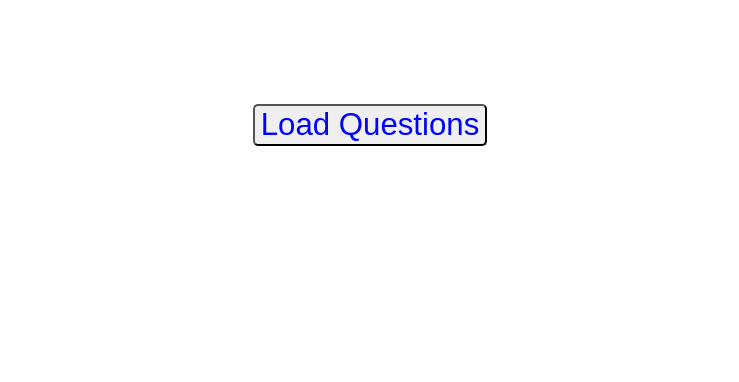
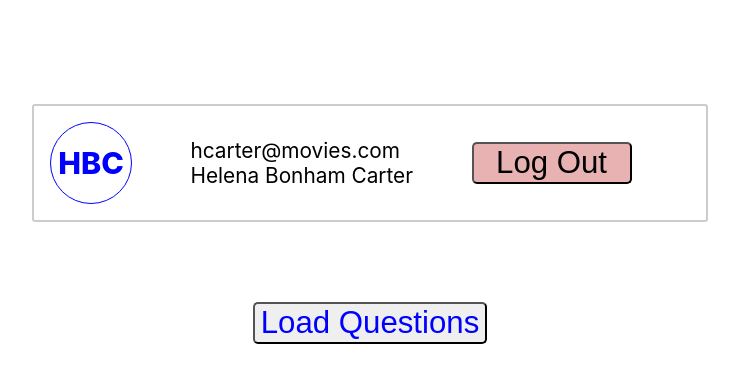
Before and after one commit to Babblesort/thunk-axios-loader, a React (Create React App) app: page / in a window 1280 px wide. Shown: the top 382 px of the page, without its empty margins (270-1009 px from the left). Built offline with nearby package versions, Linux system fonts and the light colour scheme.

Commit message:
add context provider example code

```diff
--- a/src/App.css
+++ b/src/App.css
@@ -27,3 +27,40 @@ button {
 .error-message {
   color: darkred;
 }
+
+.user-info {
+  width: 40rem;
+  margin-bottom: 5rem;
+  padding: 1rem;
+  border: 2px solid #ccc;
+  border-radius: 3px;
+  display: flex;
+  align-items: center;
+  justify-content: space-between;
+}
+
+.circle {
+  height: 80px;
+  width: 80px;
+  border: 1px solid blue;
+  font-size: 1.9rem;
+  font-weight: 800;
+  color: blue;
+  border-radius: 80px;
+  display: flex;
+  align-items: center;
+  justify-content: center;
+}
+
+.login-button {
+  width: 10rem;
+  color: black;
+}
+
+.login-button.logged-in {
+  background-color: rgba(180, 0, 0, 0.3);
+}
+
+.login-button.logged-out {
+  background-color: rgba(0, 180, 0, 0.3);
+}
--- a/src/App.js
+++ b/src/App.js
@@ -1,17 +1,33 @@
-import React from 'react';
+import React, { useState } from 'react';
 import { Provider } from 'react-redux';
 import { createStore, applyMiddleware } from 'redux';
 import thunk from 'redux-thunk';
 import questionsReducer from './reducers/questions-reducer';
 import Questions from './Questions';
+import { AuthContext } from './auth-context';
 import './App.css';
 
 const store = createStore(questionsReducer, applyMiddleware(thunk));
 
 function App() {
+  const user = {
+    name: 'Helena Bonham Carter',
+    id: 'hcarter@movies.com',
+    initials: 'HBC',
+    isLoggedIn: true
+  };
+
+  const [authUser, setUser] = useState(user);
+
+  const toggleLogin = () => {
+    setUser({ ...authUser, isLoggedIn: !authUser.isLoggedIn });
+  };
+
   return (
     <Provider store={store}>
-      <Questions />
+      <AuthContext.Provider value={{ authUser, toggleLogin }}>
+        <Questions />
+      </AuthContext.Provider>
     </Provider>
   );
 }
--- a/src/Questions.js
+++ b/src/Questions.js
@@ -1,15 +1,16 @@
 import React from 'react';
 import { connect } from 'react-redux';
 import { loadQuestionsThunk } from './actions/questions-actions';
+import UserDisplay from './UserDisplay';
 
 const Questions = ({
   questions,
   loadQuestions,
   isLoadingQuestions,
   hasLoadingQuestionsError
-}) => {
-  return (
+}) => (
   <div className="questions">
+    <UserDisplay />
     <button onClick={loadQuestions}>Load Questions</button>
 
     {isLoadingQuestions && <p className="loading-message">Loading...</p>}
@@ -34,7 +35,6 @@ const Questions = ({
     )}
   </div>
 );
-};
 
 const mapStateToProps = state => ({
   questions: state.questions,
--- /dev/null
+++ b/src/UserDisplay.js
@@ -0,0 +1,29 @@
+import React from 'react';
+import { AuthContext } from './auth-context';
+
+const UserDisplay = () => (
+  <AuthContext.Consumer>
+    {({ authUser, toggleLogin }) => (
+      <div className="user-info">
+        <div className="circle">{authUser.initials}</div>
+
+        <div className="user-names">
+          <div>{authUser.id}</div>
+          <div>{authUser.name}</div>
+        </div>
+
+        <button
+          className={`login-button ${
+            authUser.isLoggedIn ? 'logged-in' : 'logged-out'
+          }`}
+          onClick={toggleLogin}
+        >
+          {authUser.isLoggedIn ? 'Log Out' : 'Log In'}
+        </button>
+        <div></div>
+      </div>
+    )}
+  </AuthContext.Consumer>
+);
+
+export default UserDisplay;
--- /dev/null
+++ b/src/auth-context.js
@@ -0,0 +1,4 @@
+import React from 'react';
+
+export const AuthContext = React.createContext();
+AuthContext.displayName = 'AuthContext';
```
Lines whose indentation alone changed are shown as unchanged.
